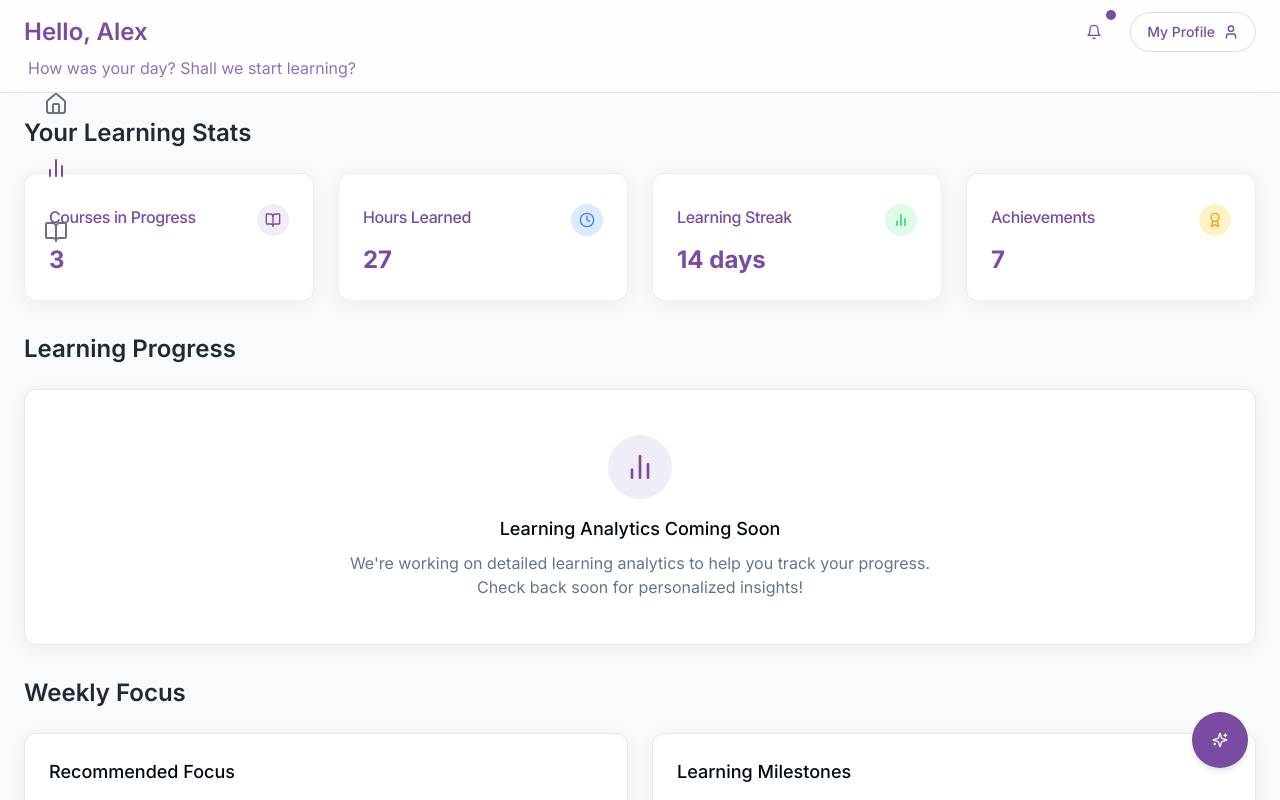
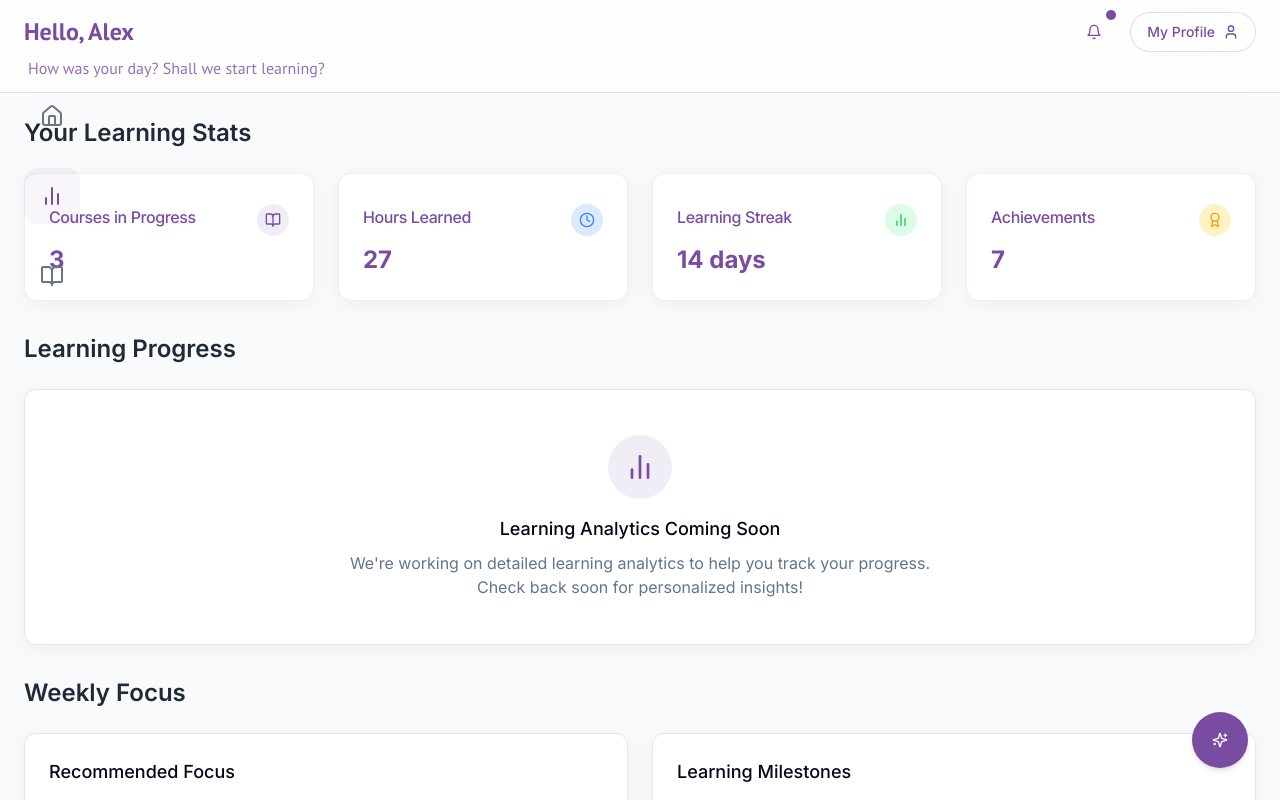
Before and after one commit to iam-NaveenKumar/lumina-learn-ai, a React (Vite) app: page /dashboard in a window 1280 px wide. Shown: the top 800 px of the page. Built offline with nearby package versions, Linux system fonts and the light colour scheme.

Commit message:
feat: Improve header and hover effects
- Add margin to the left side button.
- Use PT Sans font for the header.
- Implement improved hover effects for all elements.

```diff
--- a/src/components/Header.tsx
+++ b/src/components/Header.tsx
@@ -12,18 +12,22 @@ const Header = ({ username = "Naveen" }: HeaderProps) => {
       <div className="flex flex-col gap-1">
         <div className="flex items-center justify-between">
           <div className="flex items-center gap-4">
-            <h2 className="text-2xl font-semibold text-primary">Hello, {username}</h2>
+            <h2 className="text-2xl font-semibold text-primary font-['PT_Sans']">Hello, {username}</h2>
           </div>
 
           <div className="flex items-center gap-4">
-            <Button variant="ghost" size="icon" className="rounded-full relative text-primary">
+            <Button
+              variant="ghost"
+              size="icon"
+              className="rounded-full relative text-primary header-button"
+            >
               <Bell className="h-5 w-5" />
               <span className="absolute -top-0.5 -right-0.5 bg-primary w-2.5 h-2.5 rounded-full"></span>
             </Button>
 
             <Button
               variant="outline"
-              className="flex items-center gap-2 rounded-full border-primary/20 hover:border-primary/50 text-primary"
+              className="flex items-center gap-2 rounded-full border-primary/20 hover:border-primary/80 text-primary header-button"
             >
               <span>My Profile</span>
               <User className="h-4 w-4" />
@@ -31,7 +35,7 @@ const Header = ({ username = "Naveen" }: HeaderProps) => {
           </div>
         </div>
 
-        <p className="text-primary/80 ml-1">How was your day? Shall we start learning?</p>
+        <p className="text-primary/80 ml-1 font-['PT_Sans']">How was your day? Shall we start learning?</p>
       </div>
     </header>
   );
--- a/src/components/Navigation.tsx
+++ b/src/components/Navigation.tsx
@@ -33,20 +33,20 @@ const Navigation = () => {
 
   return (
     <nav className="fixed bottom-0 left-0 right-0 md:top-16 md:bottom-auto md:left-4 z-40 bg-white border-t md:bg-transparent md:border-none md:w-16">
-      <div className="flex justify-around md:flex-col md:space-y-4 py-2 px-4 md:py-4">
+      <div className="flex justify-around md:flex-col md:space-y-6 py-3 px-4 md:py-6 md:px-2">
         {navItems.map((item) => (
           <Link
             key={item.path}
             to={item.path}
             className={cn(
-              "flex flex-col items-center justify-center p-2 rounded-lg transition-all md:w-12 md:h-12",
+              "flex flex-col items-center justify-center p-3 rounded-lg transition-all md:w-14 md:h-14 nav-item",
               activeRoute === item.path
-                ? "text-primary"
-                : "text-gray-500 hover:text-primary hover:bg-primary/5"
+                ? "text-primary bg-primary/5"
+                : "text-gray-500 hover:text-primary"
             )}
           >
             <item.icon className="w-5 h-5 md:w-6 md:h-6" />
-            <span className="text-xs mt-1 md:hidden">{item.name}</span>
+            <span className="text-xs mt-1.5 md:hidden">{item.name}</span>
           </Link>
         ))}
       </div>
--- a/src/index.css
+++ b/src/index.css
@@ -1,5 +1,5 @@
 
-@import url('https://fonts.googleapis.com/css2?family=Inter:wght@300;400;500;600;700&display=swap');
+@import url('https://fonts.googleapis.com/css2?family=Inter:wght@300;400;500;600;700&family=PT+Sans:wght@400;700&display=swap');
 
 @tailwind base;
 @tailwind components;
@@ -64,4 +64,12 @@
   .button-hover {
     @apply transition-all duration-200 hover:shadow-soft hover:brightness-105;
   }
+
+  .nav-item {
+    @apply transition-all duration-200 hover:bg-primary/10 hover:scale-105;
+  }
+
+  .header-button {
+    @apply transition-all duration-200 hover:bg-primary/20 hover:scale-105;
+  }
 }
--- a/tailwind.config.ts
+++ b/tailwind.config.ts
@@ -118,7 +118,8 @@ export default {
 				'card': '0 8px 30px rgba(0, 0, 0, 0.08)'
 			},
 			fontFamily: {
-				sans: ['Inter', 'sans-serif']
+				sans: ['Inter', 'sans-serif'],
+				'pt-sans': ['"PT Sans"', 'sans-serif']
 			}
 		}
 	},
```
